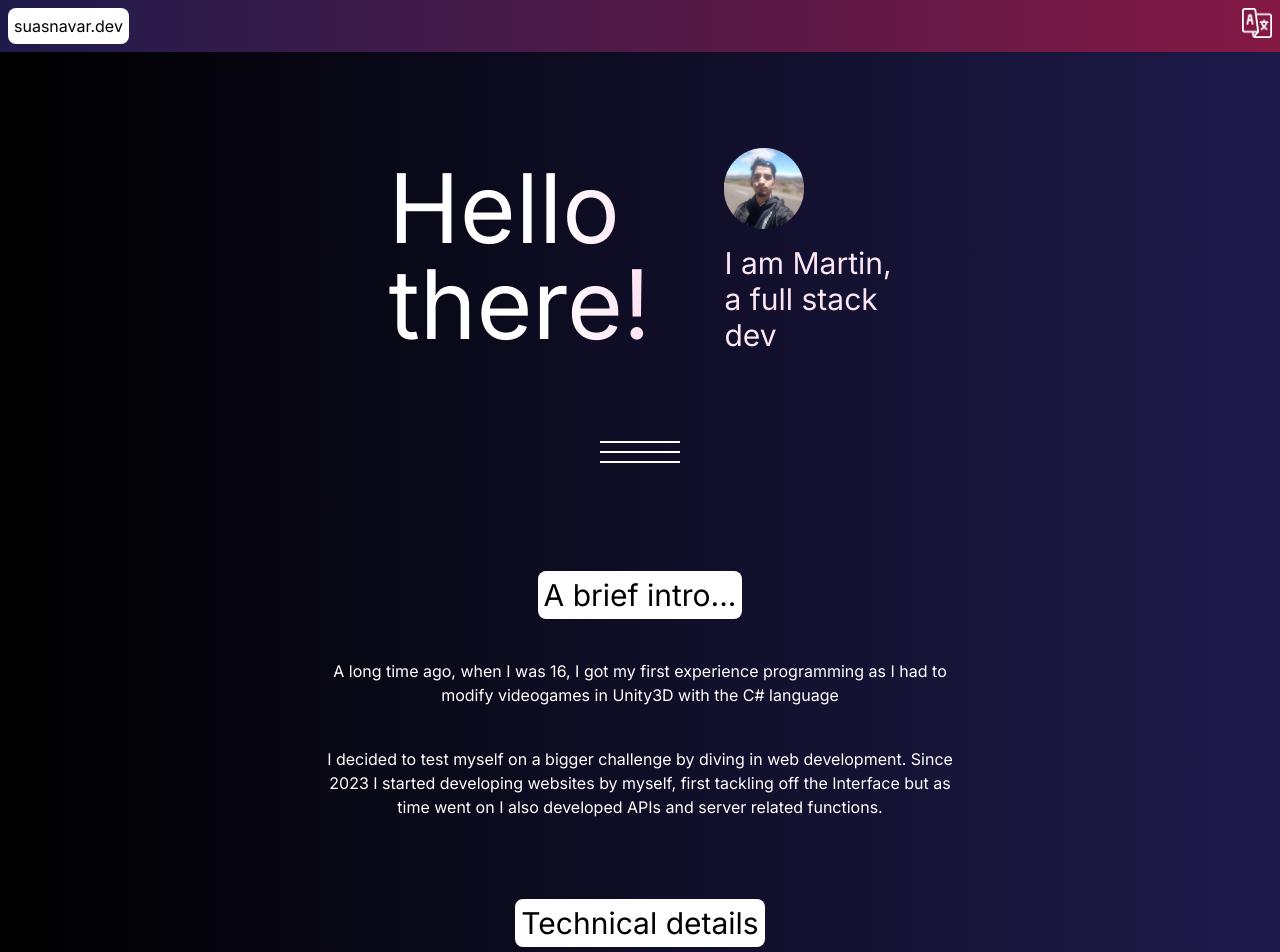
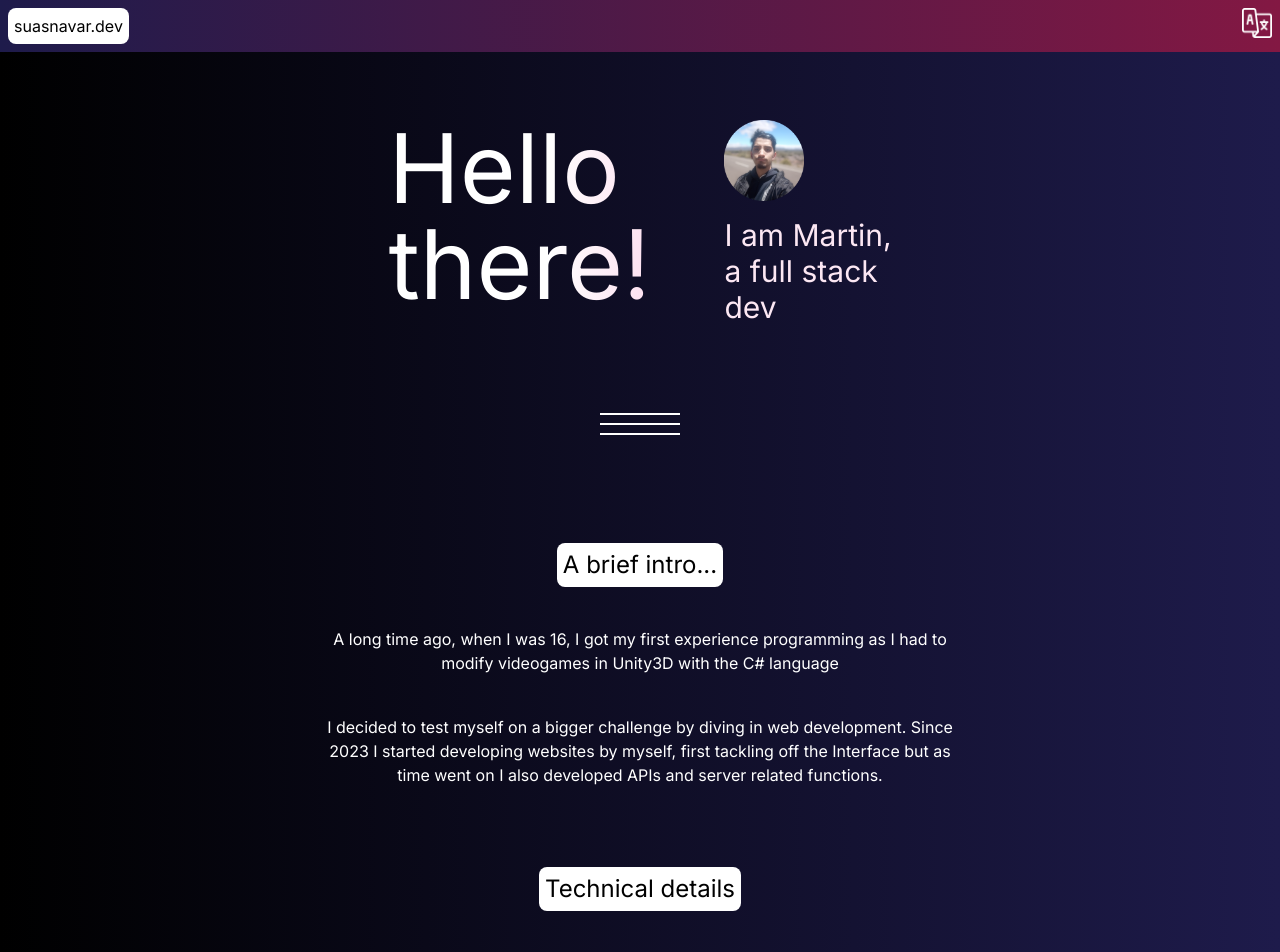
Before and after one commit to martinsuasnavar/portfolio, a Next.js app: page /en in a window 1280 px wide. Shown: the top 952 px of the page. Built offline with nearby package versions, Linux system fonts and the light colour scheme.

Commit message:
Update page.tsx

```diff
--- a/src/app/[locale]/page.tsx
+++ b/src/app/[locale]/page.tsx
@@ -15,6 +15,7 @@ interface Project {
 
 export default function Home() {
   const pIntroStyle = "mb-10 text-white";
+  const presentationCardStyle = "text-2xl";
   //const { locale, locales, defaultLocale } = useRouter();
   //const { title, content } = newsContent["en-US"];
   const t = useTranslations("Home");
@@ -44,9 +45,9 @@ export default function Home() {
         <section className="text-8xl">
             <div className="flex justify-center">
                <div className="ml-10 p-7 sm:ml-0 sm:p-0 flex">
-               <text className="text-left mt-20 bg-gradient-to-r from-white via-white to-pink-200 inline-block text-transparent bg-clip-text w-80"
+               <text className="text-left mt-10 bg-gradient-to-r from-white via-white to-pink-200 inline-block text-transparent bg-clip-text w-80"
                >{t("greet")}</text>
-               <div className="mt-7 ml-4 text-pink-100 text-3xl text-left">
+               <div className=" ml-4 text-pink-100 text-3xl text-left">
                <section>
                   <div className="justify-left flex mt-10 mb-4">
                   <Image src="/dev.png"
@@ -71,10 +72,8 @@ export default function Home() {
 
         <section className="m-20 w-3/6 ml-auto mr-auto">
 
-          <div className="text-3xl">
-            <WhiteBox>
-              {t("presentationCards.intro")}
-            </WhiteBox>
+          <div className={presentationCardStyle}>
+            <WhiteBox>{t("presentationCards.intro")}  </WhiteBox>
           </div>
 
           <div >
@@ -91,9 +90,13 @@ export default function Home() {
           </p>
 
           <div className="h-10"/>
-          <div className="text-3xl">
+
+
+          <div className={presentationCardStyle}>
             <WhiteBox>{t("presentationCards.techdetails")}</WhiteBox>
           </div>
+
+
           <div className="h-10"/>
           <p className={pIntroStyle}>
           {t("techDetails.favStack")}
@@ -117,9 +120,13 @@ export default function Home() {
         <Separator topMargin="10" bottomMargin="10"/>
 
         <section className="m-20">
-        <div className="text-3xl">
+
+
+        <div className={presentationCardStyle}>
         <WhiteBox>{t("presentationCards.myProjects")}</WhiteBox>
         </div>
+
+
         <div className="w-3/6 m-20 w-3/4 ml-auto mr-auto">
             {projectsArray.map(project => (
                 <div key={project.name} className="flex flex-col items-center mb-40">
```
